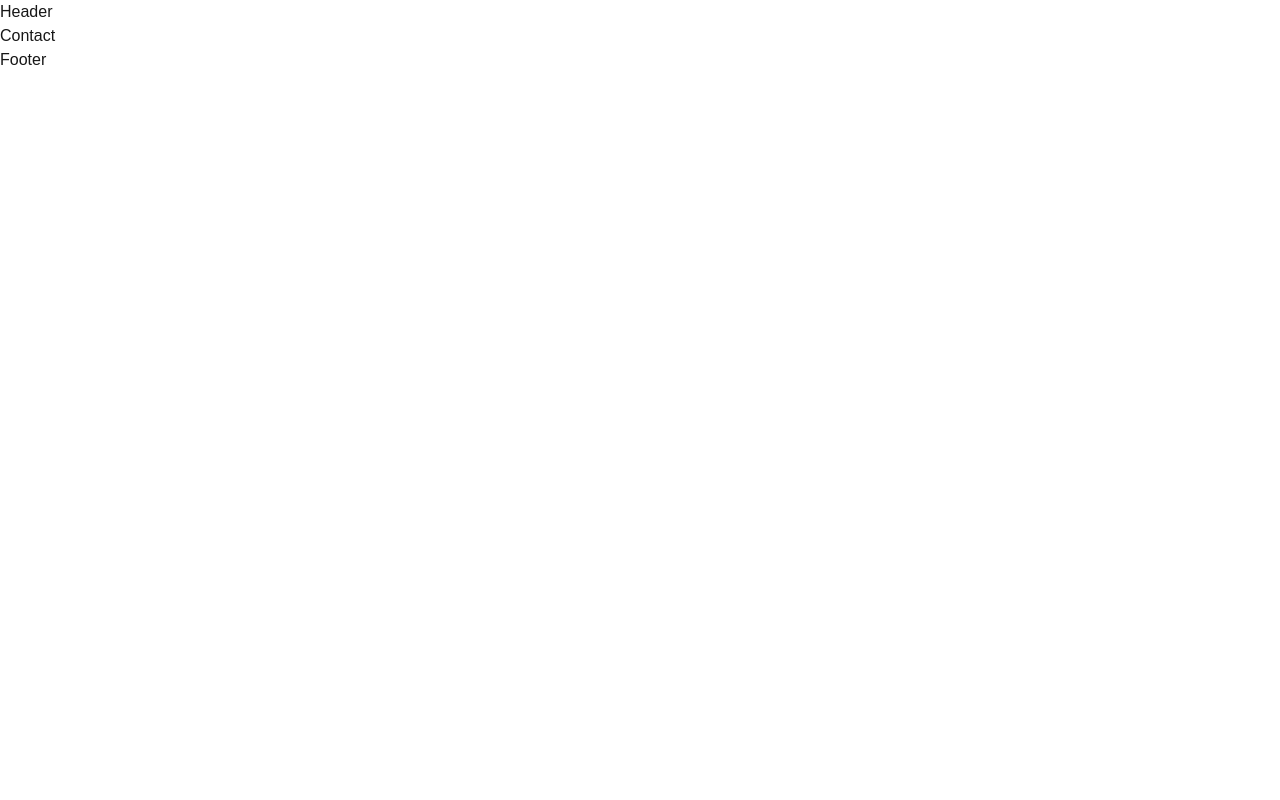
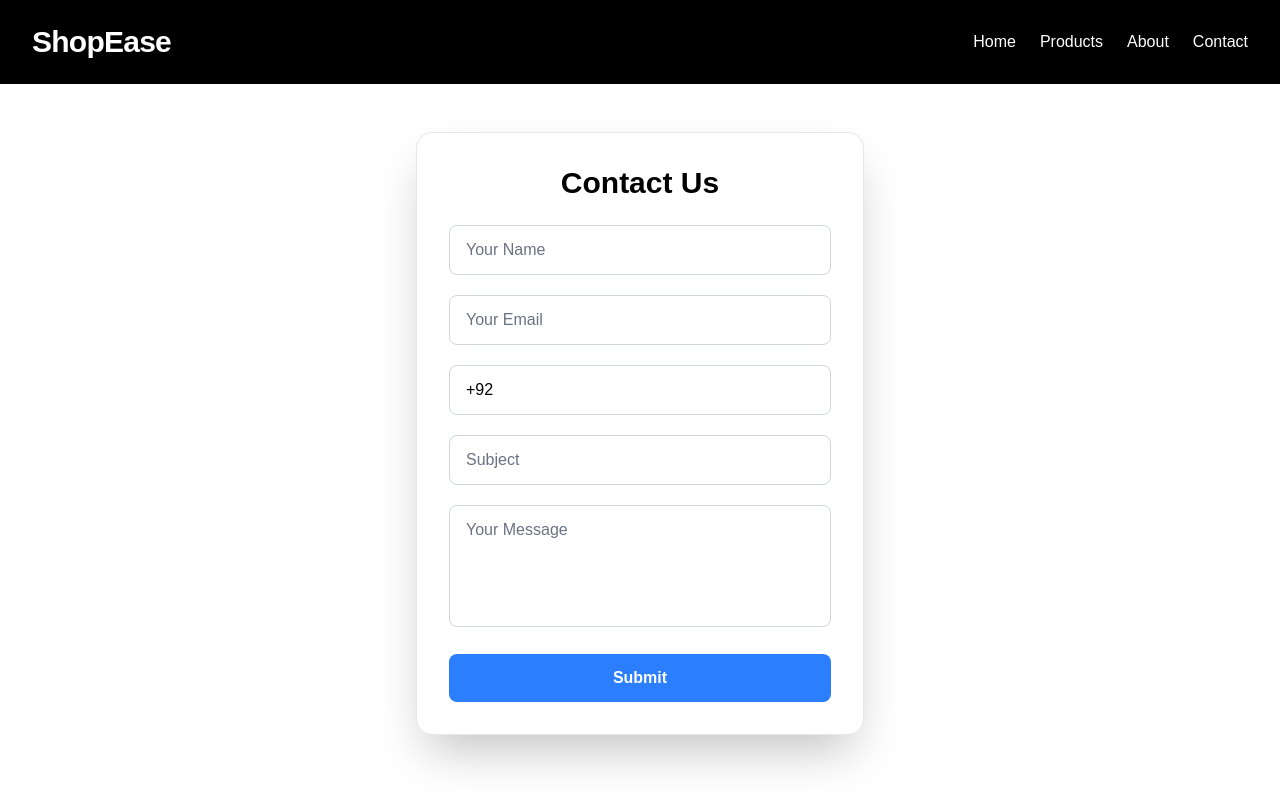
Before and after one commit to AhsanKhalil/fnapp, a Next.js app: page /contact in a window 1280 px wide. Shown: the top 800 px of the page. Built offline with nearby package versions, Linux system fonts and the light colour scheme.

Commit message:
Contact Us Page

```diff
--- a/package.json
+++ b/package.json
@@ -9,9 +9,11 @@
     "lint": "next lint"
   },
   "dependencies": {
+    "@hookform/resolvers": "^5.1.1",
     "next": "^15.3.5",
     "react": "^19.1.0",
-    "react-dom": "^19.1.0"
+    "react-dom": "^19.1.0",
+    "yup": "^1.6.1"
   },
   "devDependencies": {
     "@eslint/eslintrc": "^3",
--- a/src/app/components/Footer.jsx
+++ b/src/app/components/Footer.jsx
@@ -1,12 +1,15 @@
-export default function Footer()
-{
+
+
+export default function Footer() {
     return (
-        <>
-        <h1>Footer</h1>
-        </>
+        <footer className="bg-black text-white py-6 px-4 md:px-8 mt-10">
+            <div className="max-w-7xl mx-auto flex flex-col md:flex-row justify-between items-center gap-4">
+                <p className="text-sm">© 2025 ShopEase. All rights reserved.</p>
+                <div className="flex gap-4">
+                    <a href="#privacy" className="hover:text-yellow-400 transition-colors text-sm">Privacy Policy</a>
+                    <a href="#terms" className="hover:text-yellow-400 transition-colors text-sm">Terms of Service</a>
+                </div>
+            </div>
+        </footer>
     );
 }
-
-export function GetSum(a,b){
-    return a+b;
-}
--- a/src/app/components/Header.jsx
+++ b/src/app/components/Header.jsx
@@ -1,12 +1,25 @@
-export default function Header()
-{
+export default function Header() {
     return (
-        <>
-        <h1>Header</h1>
-        </>
+        <header className="bg-black text-white shadow-lg py-6 px-4 md:px-8">
+            <div className="max-w-7xl mx-auto flex flex-col md:flex-row justify-between items-center gap-4">
+                <h1 className="text-3xl font-bold tracking-tight">
+                    ShopEase
+                </h1>
+                <nav className="flex flex-wrap gap-6 text-base font-medium">
+                    <a href="/product" className="hover:text-yellow-400 transition-colors">
+                        Home
+                    </a>
+                    <a href="/product" className="hover:text-yellow-400 transition-colors">
+                        Products
+                    </a>
+                    <a href="/about" className="hover:text-yellow-400 transition-colors">
+                        About
+                    </a>
+                    <a href="/contact" className="hover:text-yellow-400 transition-colors">
+                        Contact
+                    </a>
+                </nav>
+            </div>
+        </header>
     );
 }
-
-export function GetSum(a,b){
-    return a+b;
-}
--- a/src/app/contact/page.js
+++ b/src/app/contact/page.js
@@ -1,13 +1,100 @@
+"use client";
 
+import { useState } from "react";
+import { useForm } from "react-hook-form";
+import * as yup from "yup";
+import { yupResolver } from "@hookform/resolvers/yup";
 
+const schema = yup.object({
+    name: yup.string().min(3, "Name must be at least 3 characters.").required("Name is required."),
+    email: yup.string().email("Enter a valid email address.").required("Email is required."),
+    mobile: yup.string().matches(/^\+92[0-9]{10}$/, "Mobile number must be in +92XXXXXXXXXX format.").required("Mobile number is required."),
+    subject: yup.string().min(3, "Subject must be at least 3 characters.").required("Subject is required."),
+    message: yup.string().min(10, "Message must be at least 10 characters.").required("Message is required.")
+}).required();
 
-export default function Home() {
+export default function Contact() {
+    const { register, handleSubmit, formState: { errors }, reset, setValue } = useForm({
+        resolver: yupResolver(schema)
+    });
+
+    const [loading, setLoading] = useState(false);
+
+    const onSubmit = (data) => {
+        setLoading(true);
+        setTimeout(() => {
+            alert(`Thank you, ${data.name}. Your request has been submitted. We will call you shortly.`);
+            reset();
+            setValue("mobile", "+92");
+            setLoading(false);
+        }, 2000);
+    };
+
     return (
-      <>
-      <h1>Contact</h1>
-
-
-
-      </>
+        <section className="bg-white text-black pt-8 pb-12 px-4 md:px-8 flex items-start justify-center min-h-screen">
+            <div className="max-w-md w-full bg-white p-8 rounded-2xl shadow-2xl border border-gray-200 mt-4">
+                <h1 className="text-3xl font-bold mb-6 text-center text-black">Contact Us</h1>
+                <form onSubmit={handleSubmit(onSubmit)} className="flex flex-col gap-5">
+                    <div>
+                        <input
+                            type="text"
+                            placeholder="Your Name"
+                            {...register("name")}
+                            className="w-full px-4 py-3 rounded-lg border border-gray-300 bg-white text-black placeholder-gray-500 focus:outline-none focus:ring-2 focus:ring-yellow-400"
+                        />
+                        {errors.name && <p className="text-red-500 text-sm mt-1">{errors.name.message}</p>}
+                    </div>
+                    <div>
+                        <input
+                            type="email"
+                            placeholder="Your Email"
+                            {...register("email")}
+                            className="w-full px-4 py-3 rounded-lg border border-gray-300 bg-white text-black placeholder-gray-500 focus:outline-none focus:ring-2 focus:ring-yellow-400"
+                        />
+                        {errors.email && <p className="text-red-500 text-sm mt-1">{errors.email.message}</p>}
+                    </div>
+                    <div>
+                        <input
+                            type="text"
+                            placeholder="Mobile Number (+92XXXXXXXXXX)"
+                            {...register("mobile")}
+                            defaultValue="+92"
+                            className="w-full px-4 py-3 rounded-lg border border-gray-300 bg-white text-black placeholder-gray-500 focus:outline-none focus:ring-2 focus:ring-yellow-400"
+                        />
+                        {errors.mobile && <p className="text-red-500 text-sm mt-1">{errors.mobile.message}</p>}
+                    </div>
+                    <div>
+                        <input
+                            type="text"
+                            placeholder="Subject"
+                            {...register("subject")}
+                            className="w-full px-4 py-3 rounded-lg border border-gray-300 bg-white text-black placeholder-gray-500 focus:outline-none focus:ring-2 focus:ring-yellow-400"
+                        />
+                        {errors.subject && <p className="text-red-500 text-sm mt-1">{errors.subject.message}</p>}
+                    </div>
+                    <div>
+                        <textarea
+                            placeholder="Your Message"
+                            {...register("message")}
+                            rows={4}
+                            className="w-full px-4 py-3 rounded-lg border border-gray-300 bg-white text-black placeholder-gray-500 focus:outline-none focus:ring-2 focus:ring-yellow-400 resize-none"
+                        />
+                        {errors.message && <p className="text-red-500 text-sm mt-1">{errors.message.message}</p>}
+                    </div>
+                    <button
+                        type="submit"
+                        disabled={loading}
+                        className={`bg-blue-500 text-white font-semibold rounded-lg px-4 py-3 transition-colors flex items-center justify-center ${loading ? 'opacity-50 cursor-not-allowed' : 'hover:bg-blue-600'}`}
+                    >
+                        {loading ? (
+                            <svg className="animate-spin h-5 w-5 text-white" xmlns="http://www.w3.org/2000/svg" fill="none" viewBox="0 0 24 24">
+                                <circle className="opacity-25" cx="12" cy="12" r="10" stroke="currentColor" strokeWidth="4"></circle>
+                                <path className="opacity-75" fill="currentColor" d="M4 12a8 8 0 018-8v4a4 4 0 00-4 4H4z"></path>
+                            </svg>
+                        ) : 'Submit'}
+                    </button>
+                </form>
+            </div>
+        </section>
     );
-  }
+}
```
Also changed, not shown: 1 other file (tests, documents, lock files or other folders).
